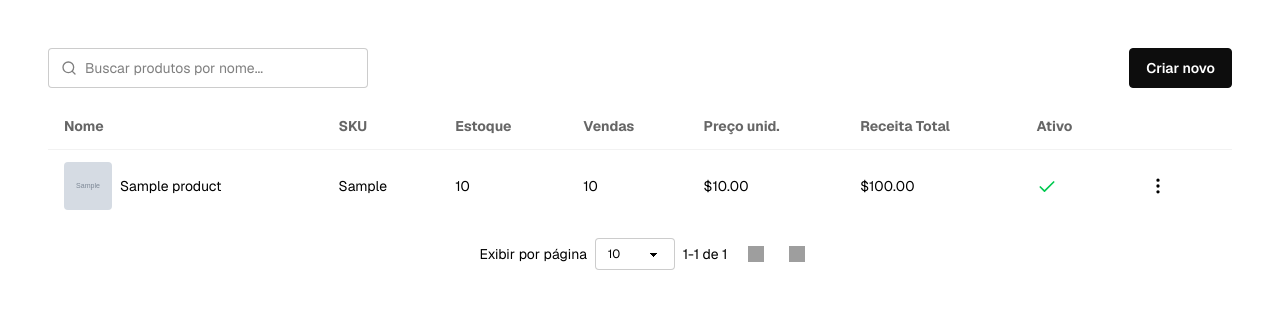
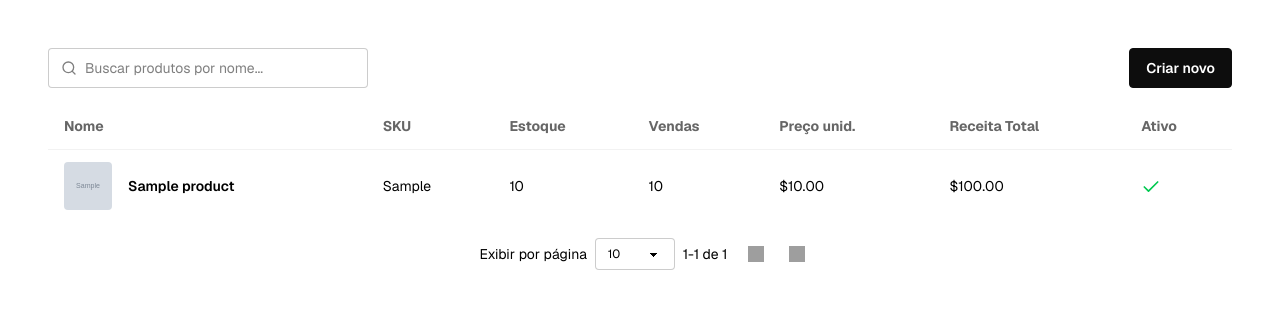
Before and after one commit to johnpgr/projeto-veloz-django, a Django app: page /products/ in a window 1280 px wide. Shown: the part 64-373 px from the top of the page. Run offline with Django 5.2, Linux system fonts and the light colour scheme; a user stored in the database is signed in; tables that the repository leaves empty hold one stand-in row (values such as "Sample post"); grey boxes marked "Sample" are stand-in pictures; style sheets or scripts are compiled from the project's sources; some libraries are stand-ins or nearby versions; grey boxes are pictures that could not be loaded.

Commit message:
feat(ui): improve product list UX and error handling

```diff
--- a/src/static/css/input.css
+++ b/src/static/css/input.css
@@ -3,6 +3,13 @@
 
 @plugin "daisyui" {
     themes: lofi --default;
+}
+
+@plugin "daisyui/theme" {
+    name: "lofi";
+    default: true;
+    --color-error: #f92a35;
+    --color-error-content: #fff;
 }
 
 @theme {
--- a/src/templates/partials/product_list_table.html
+++ b/src/templates/partials/product_list_table.html
@@ -69,19 +69,23 @@
                     </th>
                     {% endwith %}
                     <th>Ativo</th>
-                    <th></th>
                 </tr>
             </thead>
             <tbody>
                 {% for product in products %}
                 <tr>
-                    <td class="flex items-center gap-2">
+                    <td class="flex items-center gap-4">
                         {% if product.cover_image %}
                             <img src="{{ product.cover_image.url }}" alt="{{ product.name }}" class="w-12 h-12 object-cover rounded">
                         {% else %}
                             <img src="/media/placeholder.svg" alt="Placeholder" class="w-12 h-12 object-cover rounded">
                         {% endif %}
-                        {{ product.name }}
+                        <a
+                            class="text-sm font-semibold hover:underline"
+                            href="{% url 'product-update' product.id %}"
+                        >
+                            {{ product.name }}
+                        </a>
                     </td>
                     <td>{{ product.sku }}</td>
                     <td>{{ product.stock }}</td>
@@ -98,33 +102,6 @@
                                 <img src="{% static 'svg/x.svg' %}" alt="Editar" class="w-5 h-5 inline">
                             </span>
                         {% endif %}
-                    </td>
-                    <td>
-                        <div class="dropdown dropdown-end">
-                            <div tabindex="0" role="button" class="btn btn-sm btn-link">
-                                <img src="{% static 'svg/ellipsis-vertical.svg' %}" alt="Editar" class="w-5 h-5 inline">
-                            </div>
-                            <ul class="menu dropdown-content w-32 rounded-box bg-base-100 shadow-sm z-10">
-                                <li>
-                                    <a href="{% url 'product-update' product.id %}">
-                                        <img src="{% static 'svg/square-pen.svg' %}" alt="Editar" class="w-4 h-4 inline">
-                                        Editar
-                                    </a>
-                                </li>
-                                <li>
-                                    <button
-                                        type="button"
-                                        hx-get="{% url 'product-delete' product.id %}"
-                                        hx-target="#modal-container"
-                                        hx-swap="innerHTML"
-                                        class="text-red-500"
-                                    >
-                                        <img src="{% static 'svg/trash-can.svg' %}" alt="Excluir" class="w-4 h-4 inline">
-                                        Excluir
-                                    </button>
-                                </li>
-                            </ul>
-                        </div>
                     </td>
                 </tr>
                 {% empty %}
--- a/src/templates/product_confirm_delete.html
+++ b/src/templates/product_confirm_delete.html
@@ -19,7 +19,7 @@
         </div>
         <div class="modal-action mt-6 flex justify-end gap-2">
             <form method="dialog" class="inline">
-                <button type="submit" class="btn btn-outline">Cancelar</button>
+                <button type="submit" class="btn">Cancelar</button>
             </form>
             <form
                 hx-post="{% url 'product-delete' product.pk %}"
@@ -27,7 +27,7 @@
                 class="inline"
             >
                 {% csrf_token %}
-                <button type="submit" class="btn btn-primary">Deletar</button>
+                <button type="submit" class="btn btn-error">Deletar</button>
             </form>
         </div>
     </div>
--- a/src/views.py
+++ b/src/views.py
@@ -1,7 +1,6 @@
 from django.shortcuts import redirect, render
 from django.http import HttpResponseRedirect
 from django.urls import reverse_lazy
-from django.utils import log
 from django.views.generic import DeleteView, ListView, CreateView, UpdateView
 from django.contrib.auth.mixins import LoginRequiredMixin
 from django.contrib import messages
@@ -23,7 +22,13 @@ class ProductListView(LoginRequiredMixin, ListView):
     paginate_by = 10
 
     def get_paginate_by(self, queryset):
-        return self.request.GET.get('per_page', 10)
+        val = self.request.GET.get('per_page', 10)
+        try:
+            val = int(val)
+        except (ValueError, TypeError):
+            val = 10
+        return val
+
 
     def get_queryset(self):
         queryset = super().get_queryset()
@@ -87,12 +92,17 @@ class ProductDeleteView(LoginRequiredMixin, DeleteView):
         context = self.get_context_data(object=self.object)
         if request.headers.get('HX-Request'):
             return self.render_to_response(context)
-        return HttpResponseRedirect(self.success_url)
+        return HttpResponseRedirect(self.get_success_url())
 
     def delete(self, request, *args, **kwargs):
         self.object = self.get_object()
+        success_url = self.get_success_url()
         self.object.delete()
-        return HttpResponseRedirect(self.get_success_url())
+        if request.headers.get('HX-Request'):
+            response = HttpResponseRedirect(success_url)
+            response['HX-Redirect'] = success_url
+            return response
+        return HttpResponseRedirect(success_url)
 
 # Sale Views
 class SaleListView(LoginRequiredMixin, ListView):
@@ -106,7 +116,7 @@ class SaleCreateView(LoginRequiredMixin, CreateView):
     template_name = 'sale_form.html'
     success_url = reverse_lazy('sale-list')
 
-    def form_valid(self, form: SaleForm):
+    def form_valid(self, form):
         sale = form.save(commit=False)
         product = sale.product
         if product.stock >= sale.quantity:
```
Also changed, not shown: src/templates/product_form.html (+13 -1 lines).
